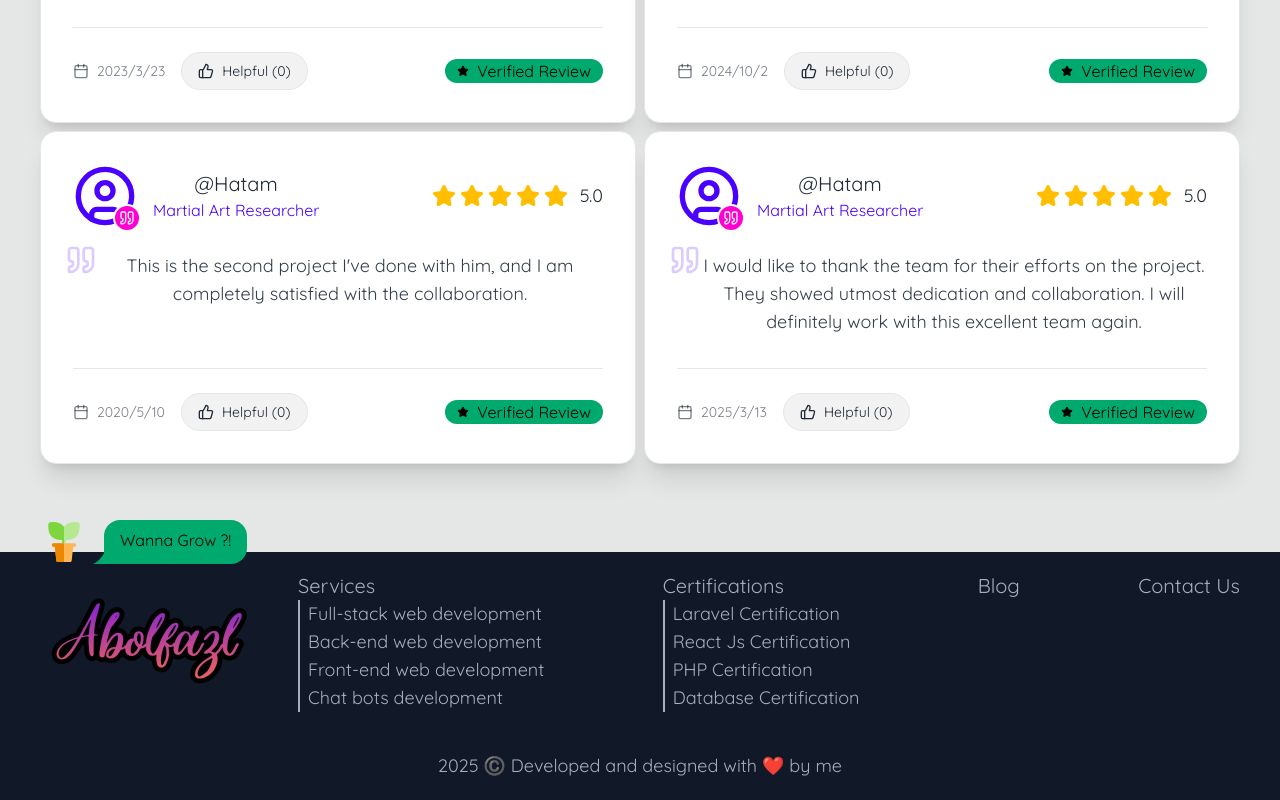
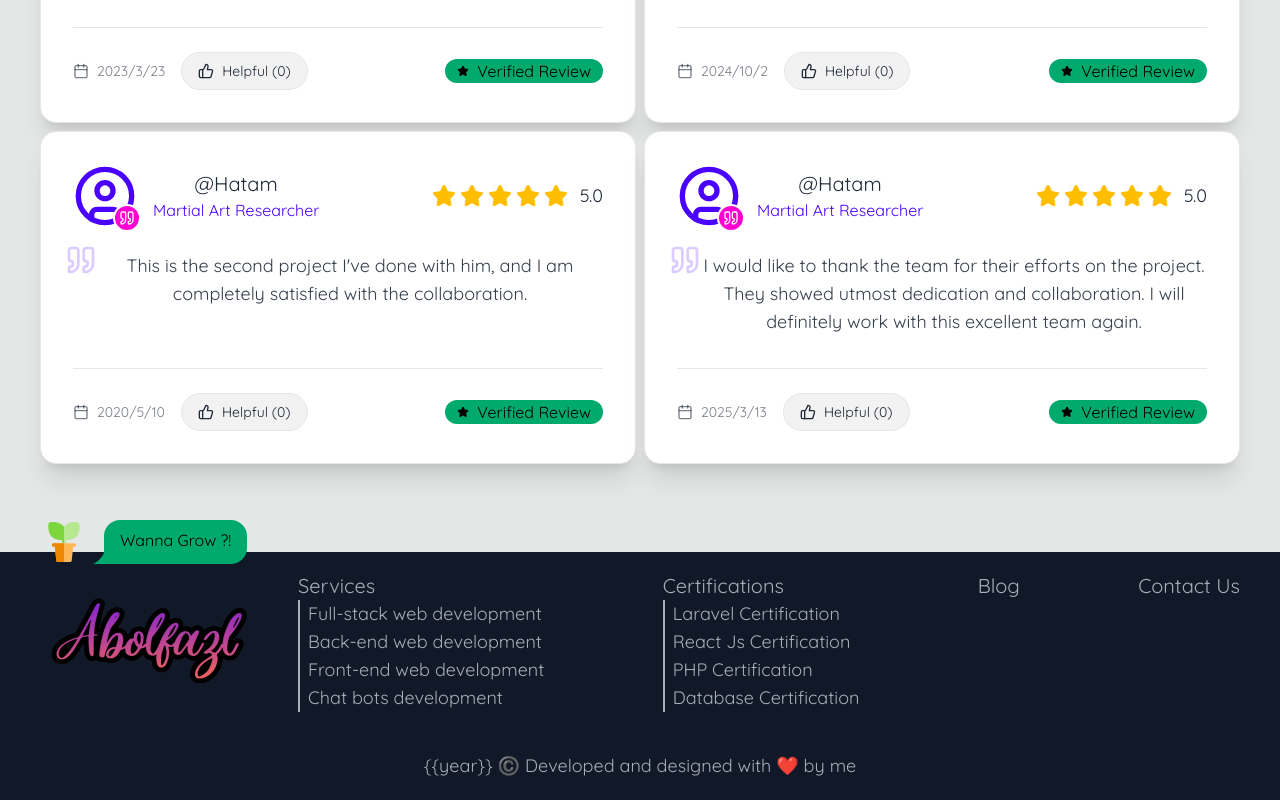
Before and after one commit to abolraj/me-react, a React (Vite) app: page /reviews in a window 1280 px wide. Shown: the part 819-1619 px from the top of the page. Built offline with nearby package versions, Linux system fonts and the light colour scheme.

Commit message:
feat(locales/all): Update footer locales for year

```diff
--- a/src/locales/ar.js
+++ b/src/locales/ar.js
@@ -492,7 +492,7 @@ export default {
         ]
     },
     "footer": {
-        "text": "2025 ©️ تم التطوير والتصميم ب ❤️ بواسطتي",
+        "text": "{{year}} ©️ تم التطوير والتصميم ب ❤️ بواسطتي",
         "services": "الخدمات",
         "fullstack_web_development": "تطوير ويب كامل",
         "backend_web_development": "تطوير الواجهة الخلفية",
--- a/src/locales/en.js
+++ b/src/locales/en.js
@@ -502,7 +502,7 @@ export default {
         ]
     },
     "footer": {
-        "text": "2025 ©️ Developed and designed with ❤️ by me",
+        "text": "{{year}} ©️ Developed and designed with ❤️ by me",
         "services": "Services",
         "fullstack_web_development": "Full-stack web development",
         "backend_web_development": "Back-end web development",
--- a/src/locales/fa.js
+++ b/src/locales/fa.js
@@ -493,7 +493,7 @@ export default {
         ]
     },
     "footer": {
-        "text": "2025 ©️ توسعه و طراحی شده با ❤️ توسط من",
+        "text": "{{year}} ©️ توسعه و طراحی شده با ❤️ توسط من",
         "services": "خدمات",
         "fullstack_web_development": "توسعه وب فول‌استک",
         "backend_web_development": "توسعه بک‌اند وب",
```
